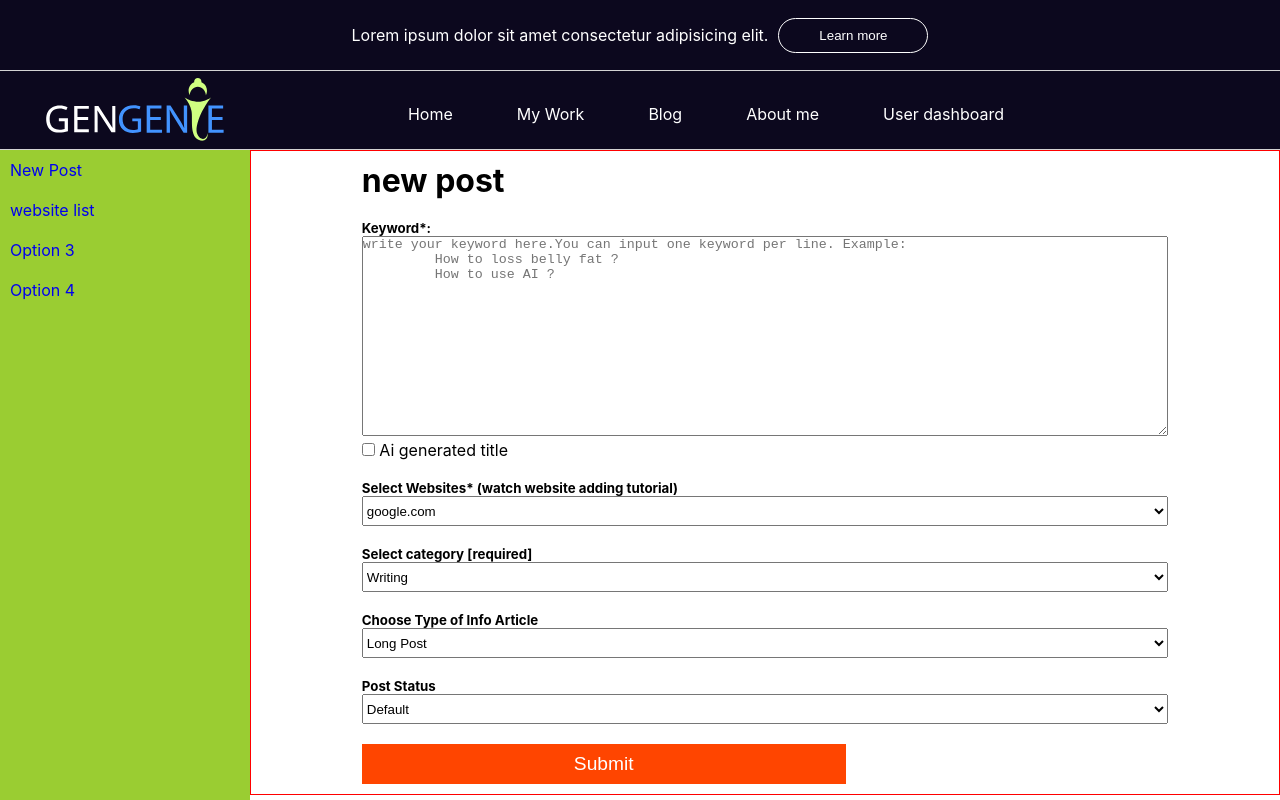
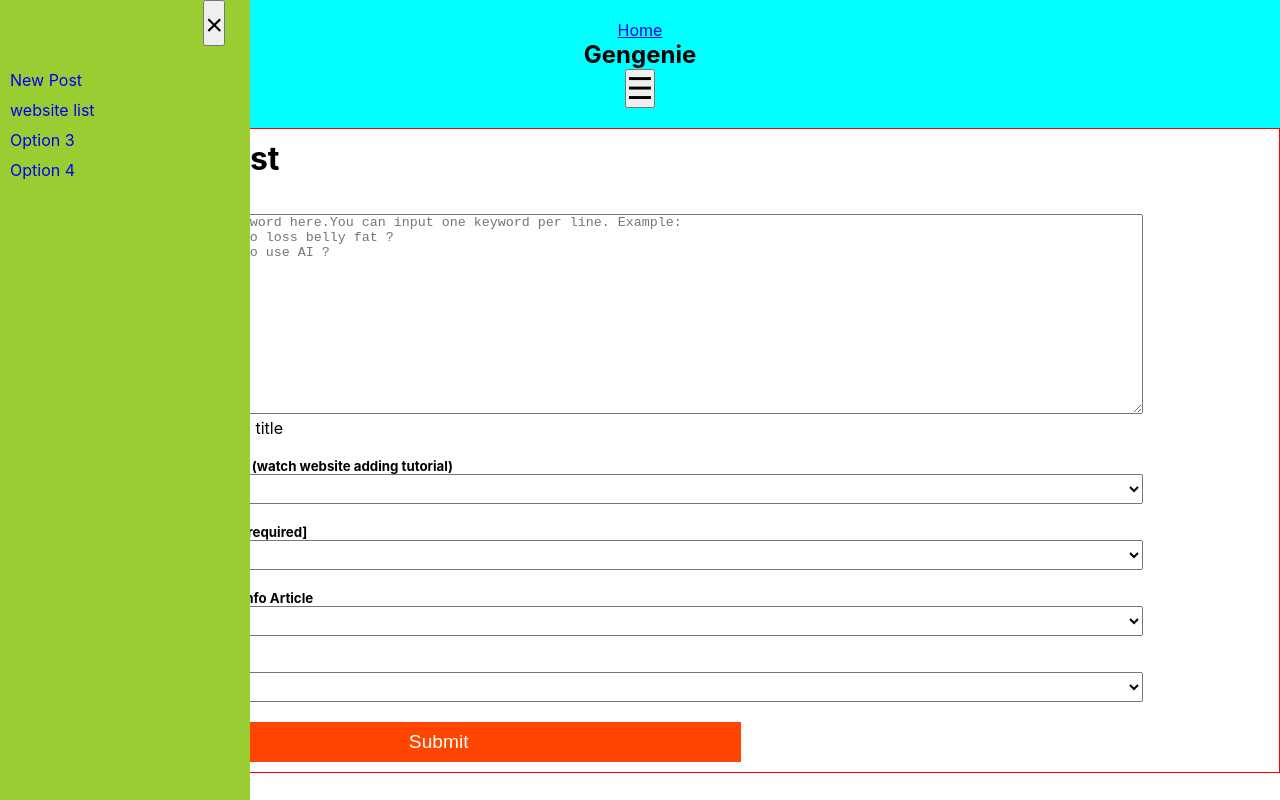
Before and after one commit to montasirazad/mbot-client, a React (Create React App) app: page /user/dashboard in a window 1280 px wide. Shown: the top 800 px of the page. Built offline with nearby package versions, Linux system fonts and the light colour scheme.

Commit message:
added side nav menu

```diff
--- a/src/Components/UserDashBoard/UserDashBoard.css
+++ b/src/Components/UserDashBoard/UserDashBoard.css
@@ -1,23 +1,53 @@
-.header-div{
+.header-div {
     background-color: aqua;
     text-align: center;
     padding: 20px;
 }
 
-.dashboard-container{
+.dashboard-container {
     display: grid;
-    grid-template-columns: 250px auto;
-    height:100vh;
+    /* height: 100vh; */
 }
 
-.dashboard-links{
-    display: flex;
-    flex-direction: column;
-    /* height:100vh; */
-    text-decoration: none;
+.dashboard-links {
+    height: 100%;
+    position: fixed;
+    z-index: 1;
+    top: 0;
+    left: 0;
+    /* background-color: #111; */
+    overflow-x: hidden;
+    transition: .5s;
+    padding-top: 60px;
+    /* display: flex;
+    flex-direction: column; */
+
+    width: 250px;
+
     background-color: yellowgreen;
 }
-.dashboard-links a{
+
+.dashboard-links a {
+    display: block;
+    text-decoration: none;
+}
+
+.dashboard-links .close-btn {
+    position: absolute;
+    top: 0;
+    right: 25px;
+    font-size: 36px;
+    margin-left: 50px;
+}
+
+.dashboard-links a {
     margin: 10px;
     text-decoration: none;
 }
+
+.menuHide {
+
+
+    transition: .5s;
+    transform: translateX(-100vh);
+}
--- a/src/Components/UserDashBoard/UserDashBoard.js
+++ b/src/Components/UserDashBoard/UserDashBoard.js
@@ -1,19 +1,33 @@
-import React from 'react';
+import React, { useRef } from 'react';
 import './UserDashBoard.css';
-import { NavLink, Outlet } from 'react-router-dom';
+import { Link, NavLink, Outlet } from 'react-router-dom';
 import NavBar from '../Shared/Navbar/NavBar';
 import Footer from '../Shared/Footer/Footer';
 
 const UserDashBoard = () => {
+
+    const menuRef = useRef()
+
+    const handleMenuButton = () => {
+        menuRef.current.classList.toggle('menuHide')
+    }
+
     return (
         <div>
-            {/* <div className='header-div'>
+            <div className='header-div'>
+                <Link to='/'>Home</Link>
                 <h2>Gengenie</h2>
-            </div> */}
-            <NavBar />
+                <button onClick={handleMenuButton}><span style={{ fontSize: '30px', cursor: 'pointer' }}>&#9776;</span></button>
+            </div>
+            {/* <NavBar /> */}
             <div className="dashboard-container">
-                <div className='dashboard-links'>
 
+                <div className='dashboard-links' ref={menuRef}>
+                    <button className='close-btn' onClick={handleMenuButton}>
+                        <span style={{ fontSize: '30px', cursor: 'pointer' }}>
+                            &times;
+                        </span>
+                    </button>
                     <NavLink to='/user/dashboard'>New Post</NavLink>
                     <NavLink to='/user/dashboard/website-list'>website list</NavLink>
                     <NavLink to='/'>Option 3</NavLink>
@@ -26,9 +40,9 @@
             </div>
 
             <br />
-           <div>
+            <div>
 
-           </div>
+            </div>
         </div>
     );
 };
```
